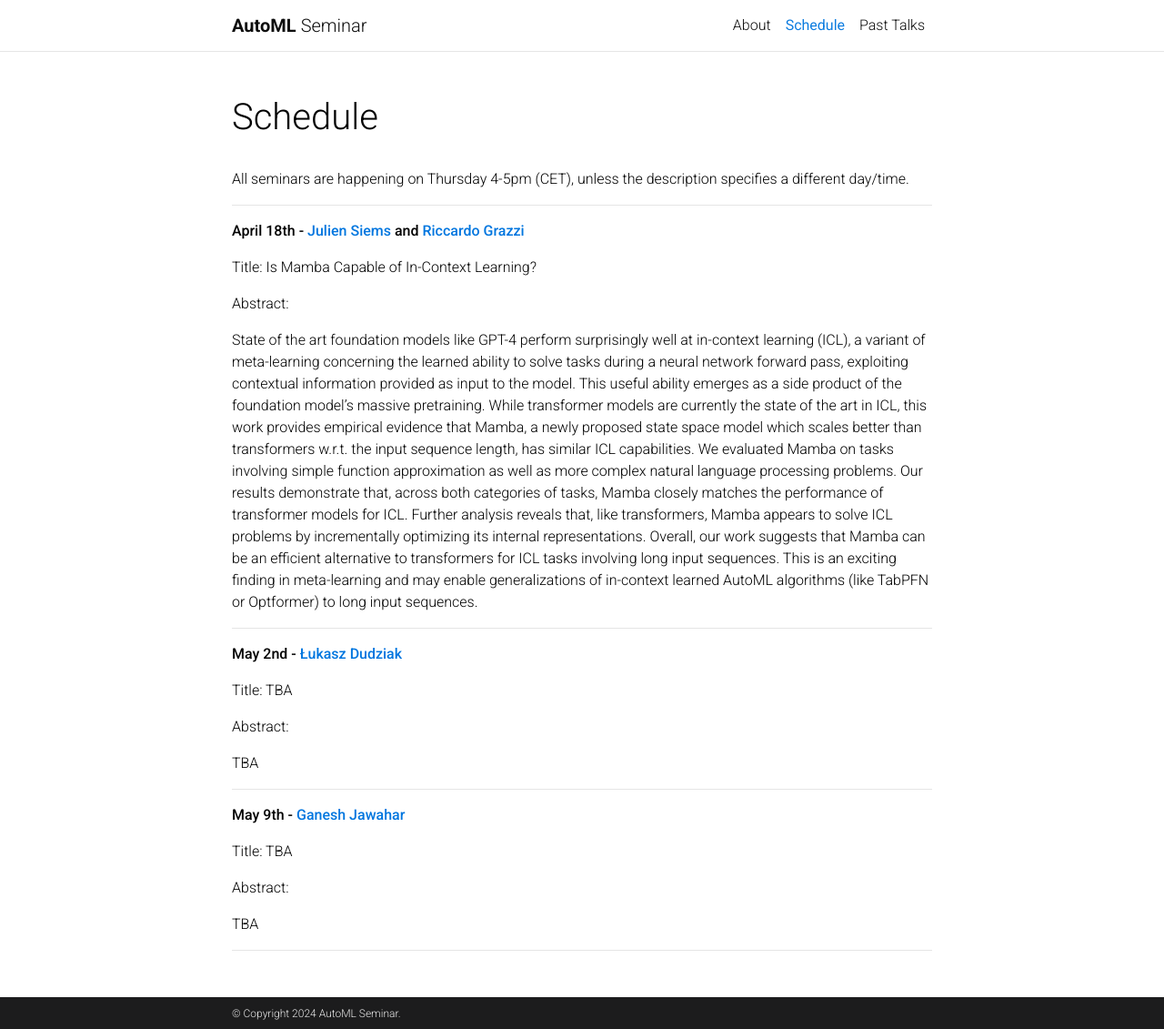
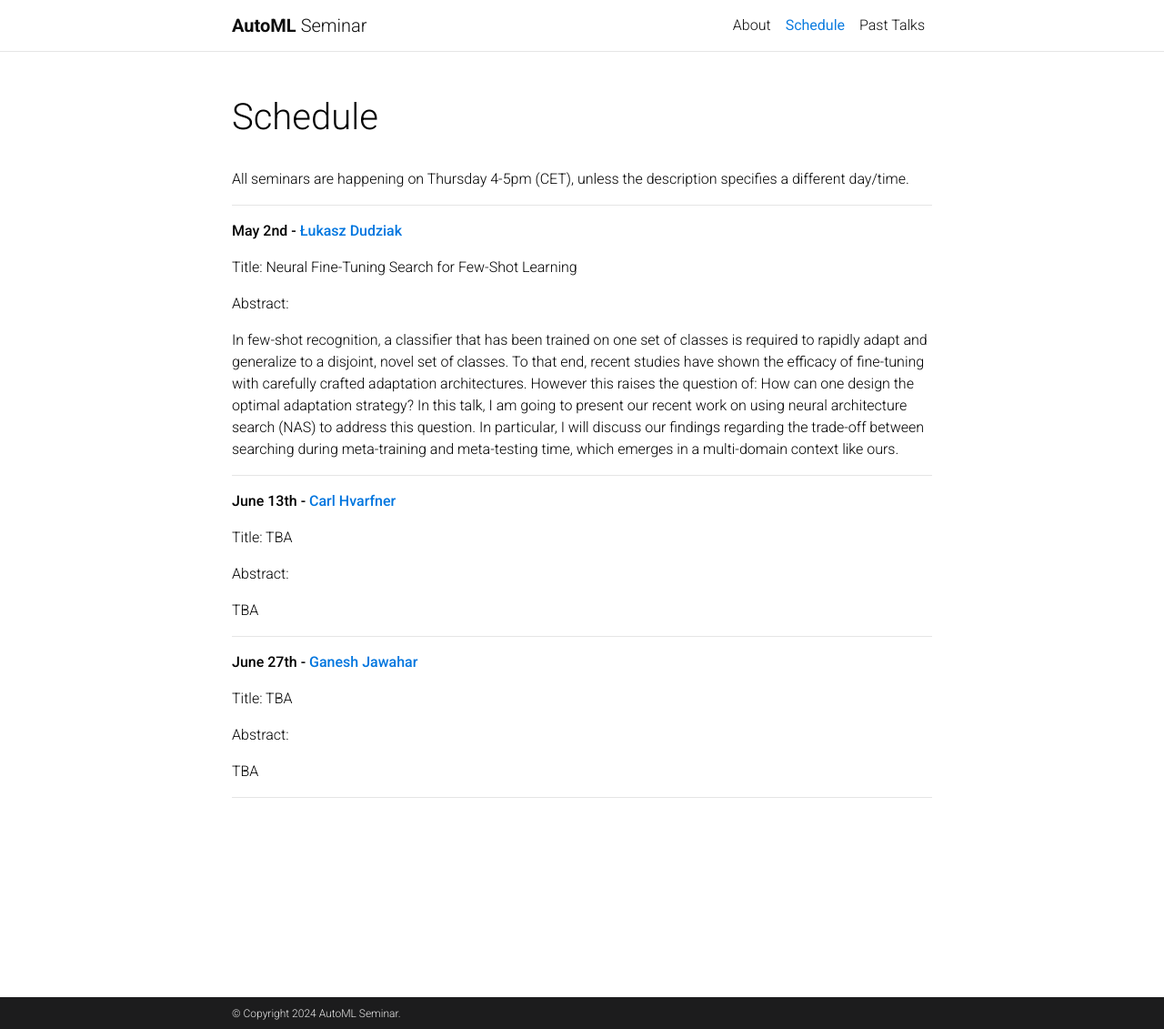
Before and after one commit to AutoML-Seminars/AutoML-Seminars.github.io, a Jekyll site: the page built from _pages/schedule.md, in a window 1280 px wide and 1131 px high. Shown: the whole window at 91% size. Built offline with Jekyll 4.4.1, drawn with Linux system fonts in a browser that asks for light colours; comment, search, counter and statistics services are not loaded; a style sheet for code colours, icons or effects is not loaded.

Commit message:
update schedule

```diff
--- a/_pages/schedule.md
+++ b/_pages/schedule.md
@@ -14,18 +14,29 @@ All seminars are happening on Thursday 4-5pm (CET), unless the description speci
 
 ---------
 
-**April 18th - [Julien Siems](https://scholar.google.de/citations?user=rKgTTh8AAAAJ&hl=de) and [Riccardo Grazzi](https://scholar.google.de/citations?user=9Tlyx1IAAAAJ&hl=de)**
+**May 2nd - [Łukasz Dudziak](https://scholar.google.com/citations?user=R47NvpoAAAAJ&hl=pl)**
 
-
-Title: Is Mamba Capable of In-Context Learning?
+Title: Neural Fine-Tuning Search for Few-Shot Learning
 
 Abstract:
 
-State of the art foundation models like GPT-4 perform surprisingly well at in-context learning (ICL), a variant of meta-learning concerning the learned ability to solve tasks during a neural network forward pass, exploiting contextual information provided as input to the model. This useful ability emerges as a side product of the foundation model's massive pretraining. While transformer models are currently the state of the art in ICL, this work provides empirical evidence that Mamba, a newly proposed state space model which scales better  than transformers w.r.t. the input sequence length, has similar ICL capabilities. We evaluated Mamba on tasks involving simple function approximation as well as more complex natural language processing problems. Our results demonstrate that, across both categories of tasks, Mamba closely matches the performance of transformer models for ICL. Further analysis reveals that, like transformers, Mamba appears to solve ICL problems by incrementally optimizing its internal representations. Overall, our work suggests that Mamba can be an efficient alternative to transformers for ICL tasks involving long input sequences. This is an exciting finding in meta-learning and may enable generalizations of in-context learned AutoML algorithms (like TabPFN or Optformer) to long input sequences.
+In few-shot recognition, a classifier that has been trained on one set of classes is required to rapidly adapt and generalize to a disjoint, novel set of classes. To that end, recent studies have shown the efficacy of fine-tuning with carefully crafted adaptation architectures. However this raises the question of: How can one design the optimal adaptation strategy? In this talk, I am going to present our recent work on using neural architecture search (NAS) to address this question. In particular, I will discuss our findings regarding the trade-off between searching during meta-training and meta-testing time, which emerges in a multi-domain context like ours.
+
 
 ---------
 
-**May 2nd - [Łukasz Dudziak](https://scholar.google.com/citations?user=R47NvpoAAAAJ&hl=pl)**
+**June 13th - [Carl Hvarfner](https://hvarfner.github.io/)**
+
+Title: TBA
+
+Abstract:
+
+TBA
+
+
+---------
+
+**June 27th - [Ganesh Jawahar](https://ganeshjawahar.github.io/)**
 
 Title: TBA
 
@@ -34,13 +45,3 @@ Abstract:
 TBA
 
 ---------
-
-**May 9th - [Ganesh Jawahar](https://ganeshjawahar.github.io/)**
-
-Title: TBA
-
-Abstract:
-
-TBA
-
----------
```
Also changed, not shown: _pages/about.md (+3 -1 lines), _pages/past_talks.md (+3 -0 lines).
